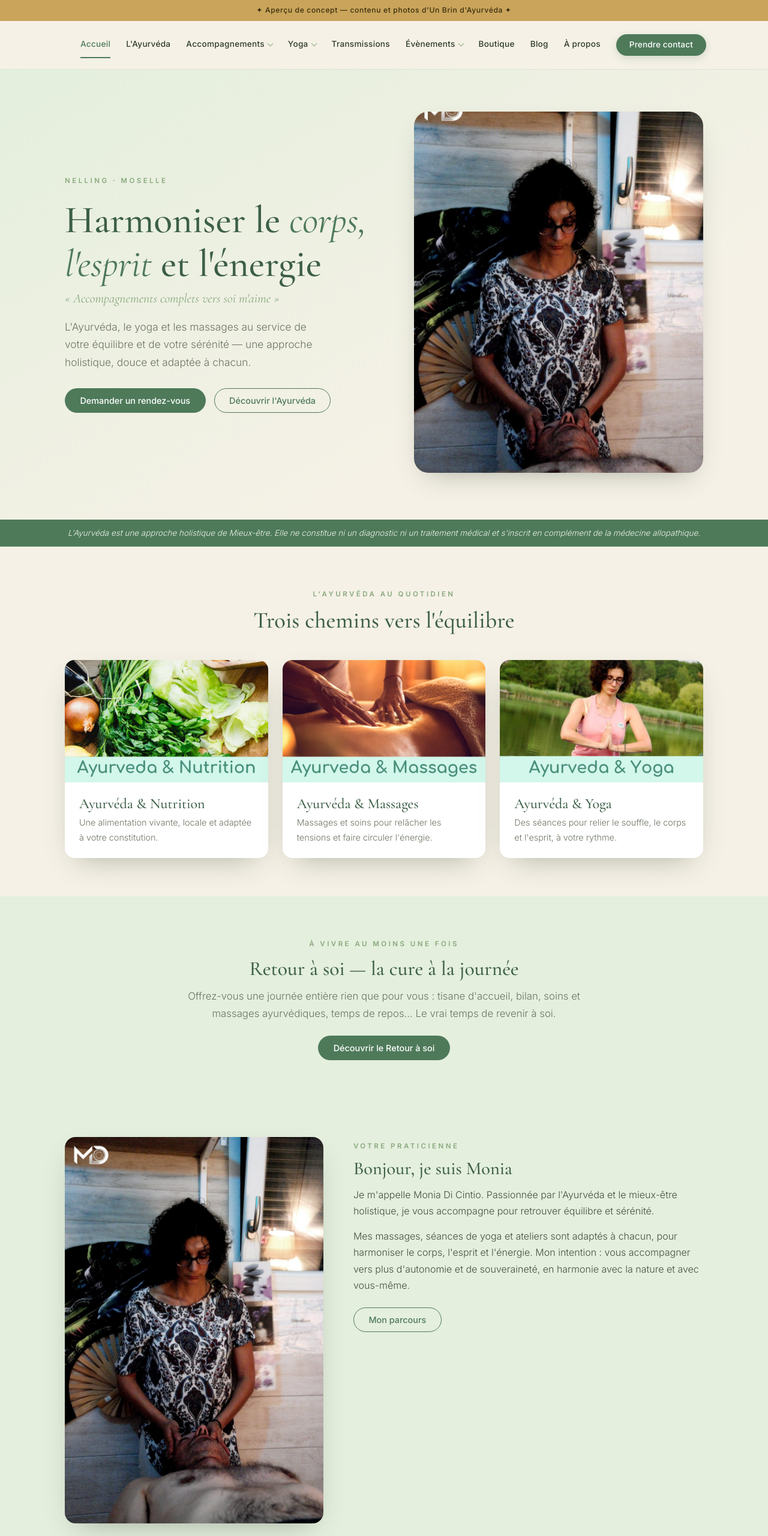
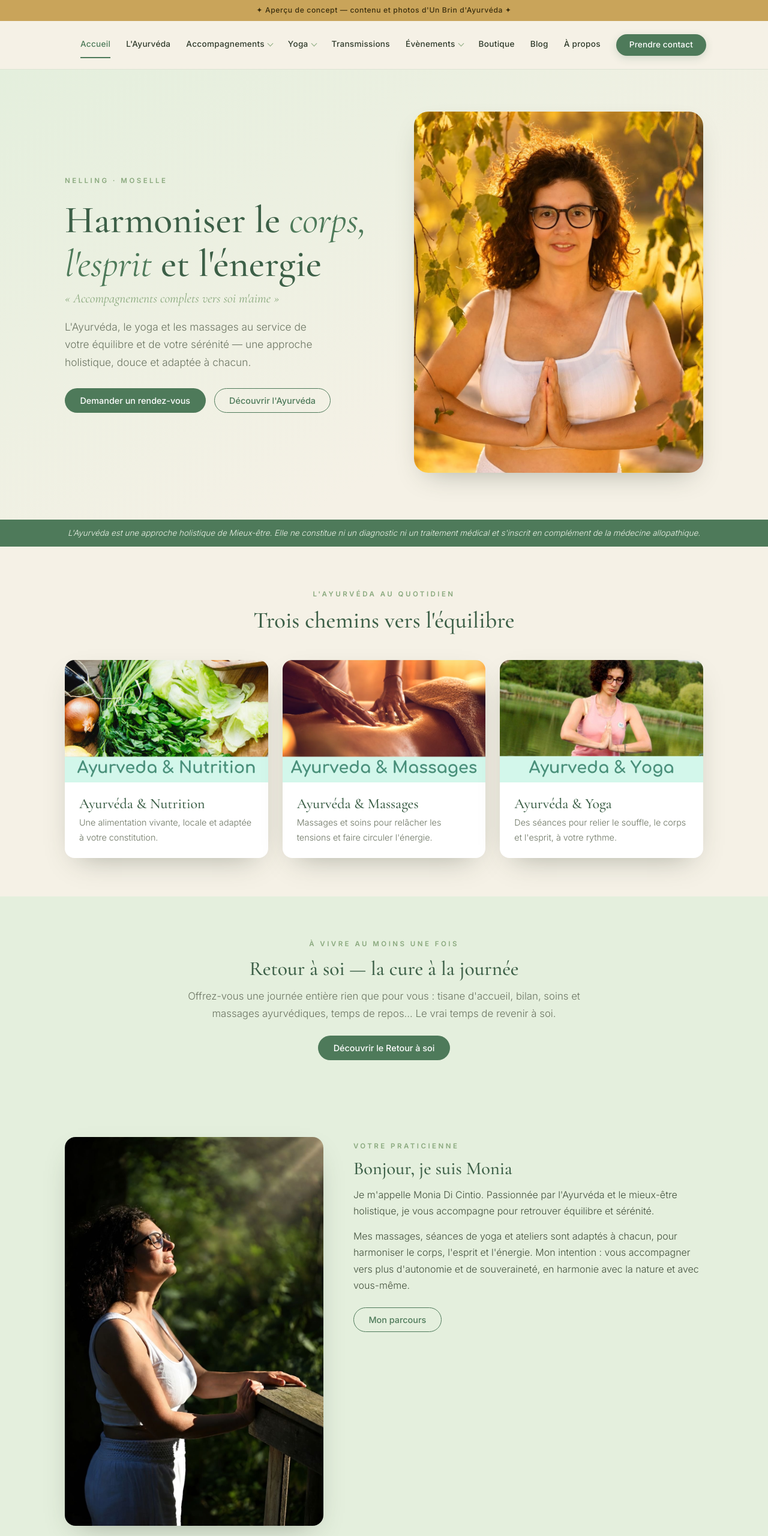
Before and after one commit to lboetzle/un-brin-apercu, a plain HTML site: page index.html in a window 1280 px wide. Shown: the top 2560 px of the page at 60% size. Drawn offline with nearby package versions, Linux system fonts and the light colour scheme.

Commit message:
Photos : nouvelle banniere d'accueil, portrait sur A propos
La banniere d'accueil montrait un massage en cours, dans la penombre, avec le
client torse nu au premier plan. Remplacee par le portrait de Monia en namaste
sous les bouleaux (reprise de son site actuel). Le second portrait va sur
l'accueil et sur A propos ; la photo de massage trouve sa place sur la page
Massages, qui n'avait aucune image.

Co-Authored-By: Claude Opus 5 (1M context) <noreply@anthropic.com>
Claude-Session: https://claude.ai/code/session_01UhMaPKSmKmr1qHNSUsbLQL

```diff
--- a/index.html
+++ b/index.html
@@ -170,7 +170,7 @@ footer a{display:block;font-size:.87rem;padding:4px 0;color:rgba(245,241,230,.66
    </div>
    <div class="hero-cta"><a class="btn btn-primary" href="contact.html">Demander un rendez-vous</a><a class="btn btn-line" href="ayurveda.html">Découvrir l'Ayurvéda</a></div>
   </div>
-  <div class="hero-img"><img src="assets/monia.jpg" alt="Monia Di Cintio"></div>
+  <div class="hero-img"><img src="assets/monia-accueil.jpg" alt="Monia Di Cintio, praticienne en Ayurveda a Nelling" width="1080" height="1623" fetchpriority="high"></div>
  </div>
 </section>
 <div class="disclaimer">L'Ayurvéda est une approche holistique de Mieux-être. Elle ne constitue ni un diagnostic ni un traitement médical et s'inscrit en complément de la médecine allopathique.</div>
@@ -190,7 +190,7 @@ footer a{display:block;font-size:.87rem;padding:4px 0;color:rgba(245,241,230,.66
 </div></div></section>
 <section style="background:var(--mint-s)"><div class="wrap">
  <div class="about-split">
-  <img src="assets/monia.jpg" alt="Monia Di Cintio">
+  <img src="assets/monia-portrait.jpg" alt="Monia Di Cintio" loading="lazy">
   <div class="prose" style="margin:0">
    <span class="eyebrow">Votre praticienne</span><h2 style="margin-top:8px">Bonjour, je suis Monia</h2>
    <p>Je m'appelle Monia Di Cintio. Passionnée par l'Ayurvéda et le mieux-être holistique, je vous accompagne pour retrouver équilibre et sérénité.</p>
```
Also changed, not shown: a-propos.html (+1 -1 lines), massages.html (+1 -0 lines), assets/monia-accueil.jpg (added), assets/monia-portrait.jpg (added).
